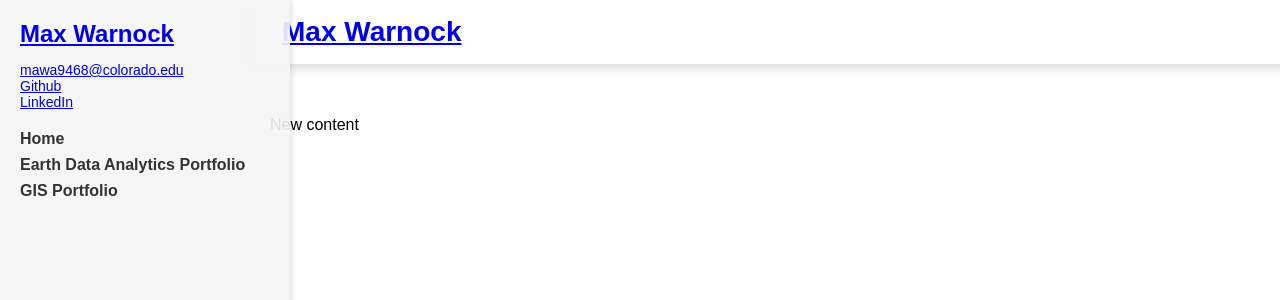
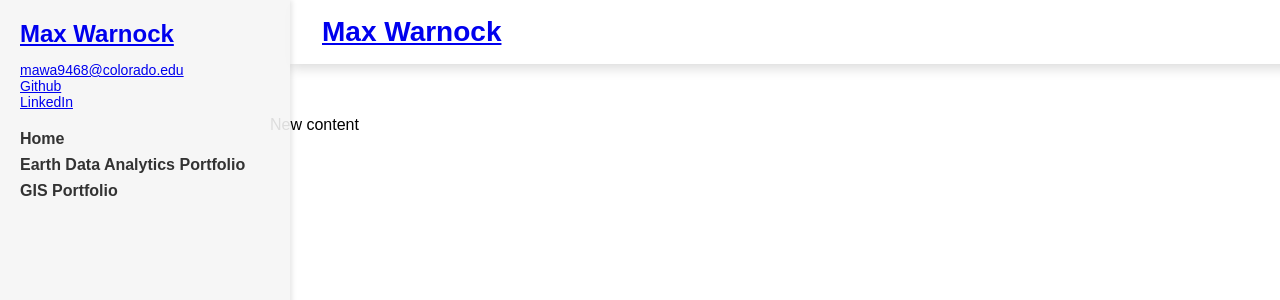
Before and after one commit to maxwarnock/maxwarnock.github.io, a Jekyll site: the page built from pages/new-page.md, in a window 1280 px wide. Shown: the top 300 px of the page. Built offline with Jekyll 4.4.1, drawn with Linux system fonts in a browser that asks for light colours; a script that is not in the unit is left out.

Commit message:
Update default.html

```diff
--- a/_layouts/default.html
+++ b/_layouts/default.html
@@ -64,8 +64,8 @@
     .top-ribbon {
       position: fixed;
       top: 0;
-      left: 250px;
-      width: calc(100% - 250px);
+      left: 290px;
+      width: calc(100% - 290px);
       background: white;
       padding: 16px 32px;
       box-shadow: 0 4px 12px rgba(0,0,0,0.15);
```
